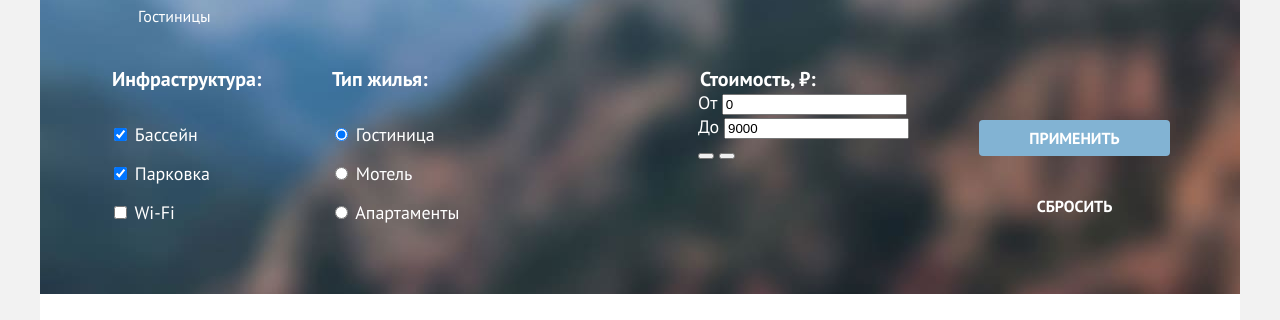
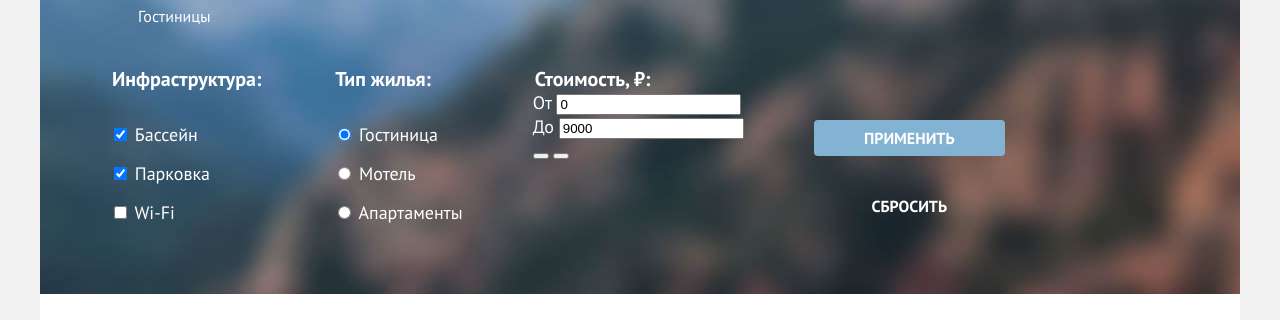
Before and after one commit to htmlacademy-htmlcss/2490157-sedona-39, a plain HTML site: page catalog.html in a window 1280 px wide. Shown: the part 180-500 px from the top of the page. Drawn offline with Linux system fonts and the light colour scheme.

Commit message:
Добавление правок в сетки компонентов на флексах

```diff
--- a/styles/styles.css
+++ b/styles/styles.css
@@ -547,16 +547,6 @@ padding: 85px;
   padding: 0;
 }
 
-.filter-group:nth-child(1),
-.filter-group:nth-child(2) {
-  min-width: 150px;
-  max-width: 150px;
-}
-
-.filter-group:nth-child(2) {
-  margin-right: auto;
-}
-
 .filter-title {
   font-weight: 700;
 }
@@ -575,11 +565,6 @@ padding: 85px;
   justify-content: end;
   gap: 32px;
   width: 191px;
-}
-
-.control {
-  position: relative;
-  display: block;
 }
 
 .control-label {
```
